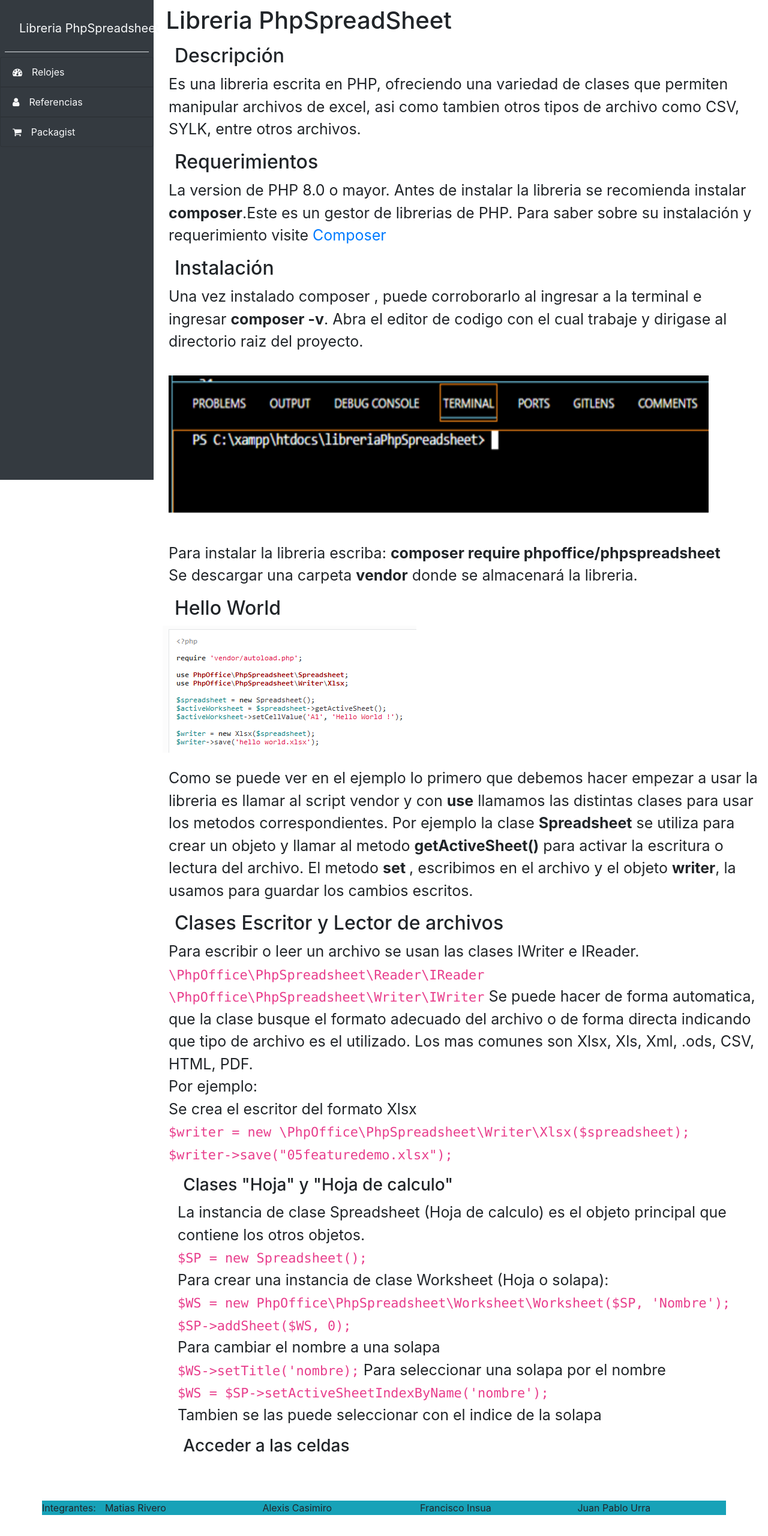
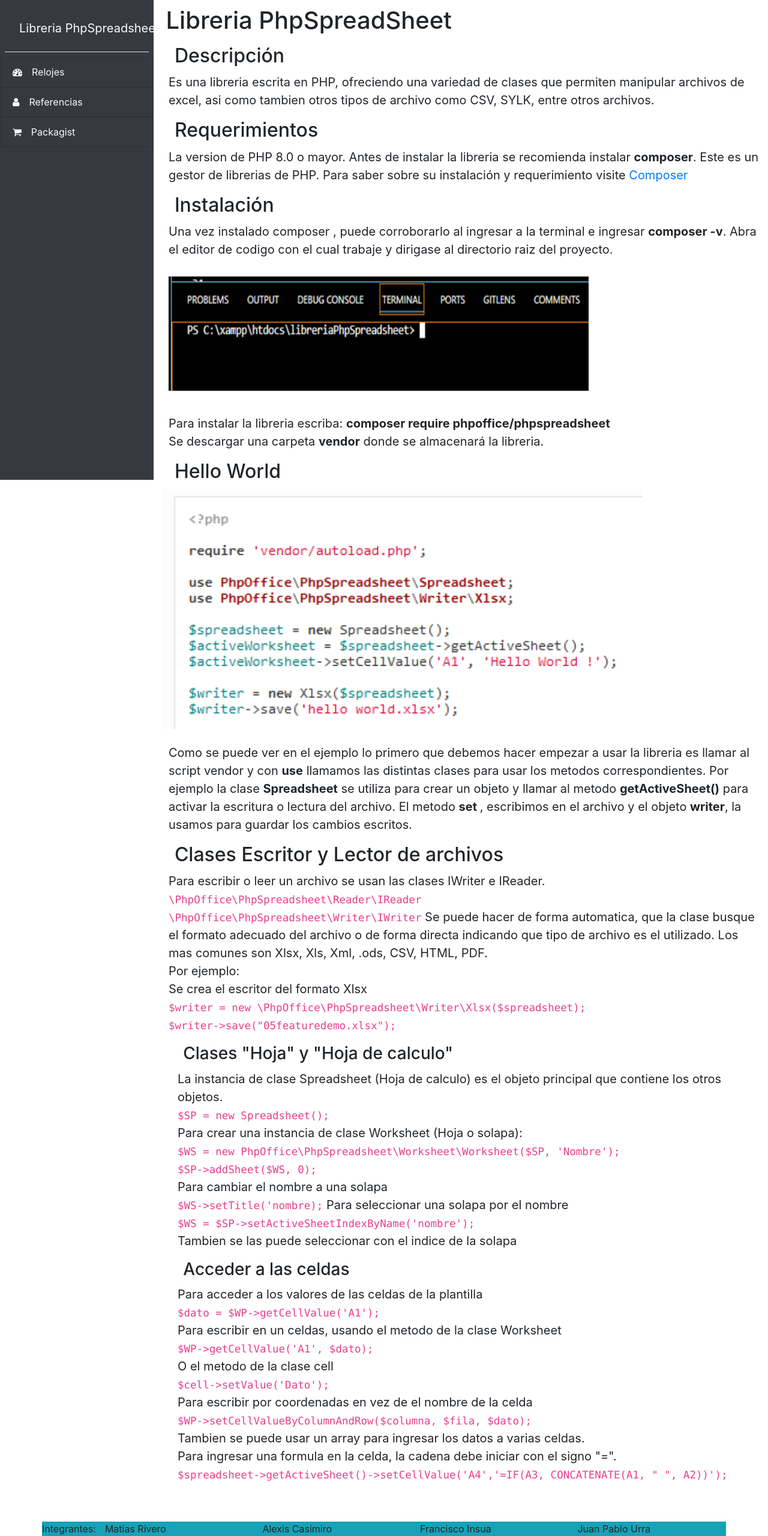
Before and after one commit to Matias-Ignacio/libreriaPhpSpreadsheet, a PHP site: page /vista/estructura/index_a.php in a window 1280 px wide. Shown: the whole page at 60% size. Before the commit the page ends 2526 px from the top, so only its background shows below. Run offline with PHP 8.4, Linux system fonts and the light colour scheme; some libraries are stand-ins or nearby versions.

Commit message:
update index

```diff
--- a/vista/css/estilos.css
+++ b/vista/css/estilos.css
@@ -1,5 +1,5 @@
 p{
-    font-size: 25px;
+    font-size: 20px;
     align-content: center;
     padding-left: 10px;
 }
--- a/vista/estructura/index_a.php
+++ b/vista/estructura/index_a.php
@@ -15,7 +15,7 @@ include_once("header.php");
             tambien otros tipos de archivo como CSV, SYLK, entre otros archivos.
         </p>
         <h2 class ="tit">Requerimientos</h2>
-        <p>La version de PHP 8.0 o mayor. Antes de instalar la libreria se recomienda instalar <strong>composer</strong>.Este es un gestor
+        <p>La version de PHP 8.0 o mayor. Antes de instalar la libreria se recomienda instalar <strong>composer</strong>. Este es un gestor
             de librerias de PHP. Para saber sobre su instalación y requerimiento visite <a href="https://getcomposer.org/">Composer</a>
 
         </p>
@@ -23,14 +23,14 @@ include_once("header.php");
         <p>
             Una vez instalado composer , puede corroborarlo al ingresar a la terminal e ingresar <strong>composer -v</strong>.
             Abra el editor de codigo con el cual trabaje y dirigase al directorio raiz del proyecto.<br><br>
-            <img src="../imagenes/Sin título.png" width="900px" height="240px">
+            <img src="../imagenes/Sin título.png" width="700px" height="200px">
             <br><br>
             Para instalar la libreria escriba: <strong> composer require phpoffice/phpspreadsheet </strong><br>
             Se descargar una carpeta <strong>vendor</strong> donde se almacenará la libreria.
         </p>
 
         <h2 class ="tit">Hello World</h2>
-        <img src="../imagenes/ejemplo.png"><br><br>
+        <img src="../imagenes/ejemplo.png" width="800px" height="400px"><br><br>
         <p>Como se puede ver en el ejemplo lo primero que debemos hacer empezar a usar la libreria es llamar al script vendor
         y con <strong>use</strong> llamamos las distintas clases para usar los metodos correspondientes. Por ejemplo la clase
         <strong>Spreadsheet</strong> se utiliza para crear un objeto y llamar al metodo <strong>getActiveSheet()</strong> para activar
@@ -72,7 +72,17 @@ include_once("header.php");
     </div>
     <div class="container">
         <h3 class ="tit">Acceder a las celdas</h3>
-        <p>
+        <p>Para acceder a los valores de las celdas de la plantilla<br>
+        <code>$dato = $WP->getCellValue('A1');</code><br>
+        Para escribir en un celdas, usando el metodo de la clase Worksheet<br>
+        <code>$WP->getCellValue('A1', $dato);</code><br>
+        O el metodo de la clase cell<br>
+        <code>$cell->setValue('Dato');</code><br>
+        Para escribir por coordenadas en vez de el nombre de la celda<br>
+        <code>$WP->setCellValueByColumnAndRow($columna, $fila, $dato);</code><br>
+        Tambien se puede usar un array para ingresar los datos a varias celdas.<br>
+        Para ingresar una formula en la celda, la cadena debe iniciar con el signo "=".<br>
+        <code>$spreadsheet->getActiveSheet()->setCellValue('A4','=IF(A3, CONCATENATE(A1, " ", A2))');</code><br>
 
         </p>
     </div>
```
